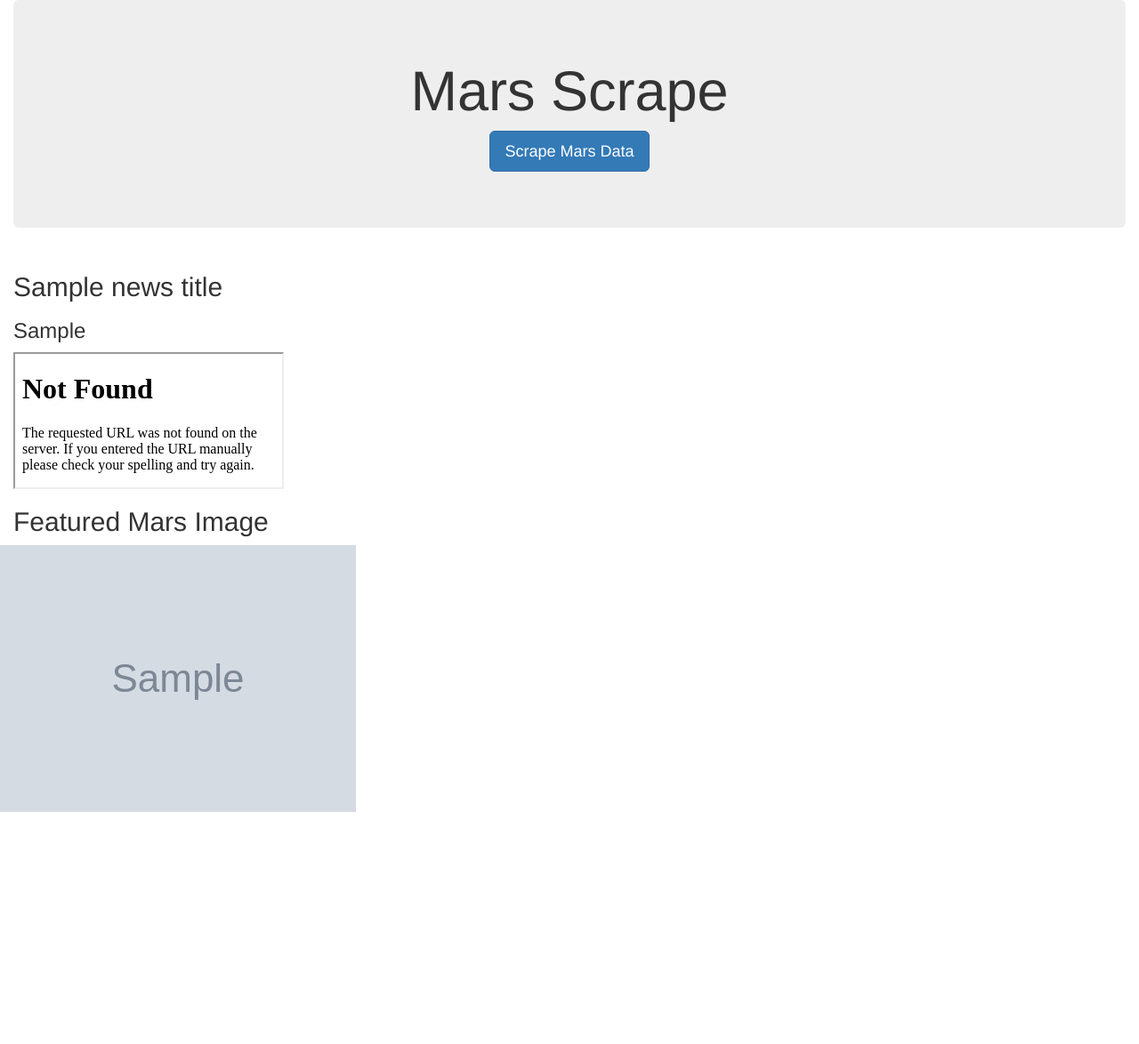
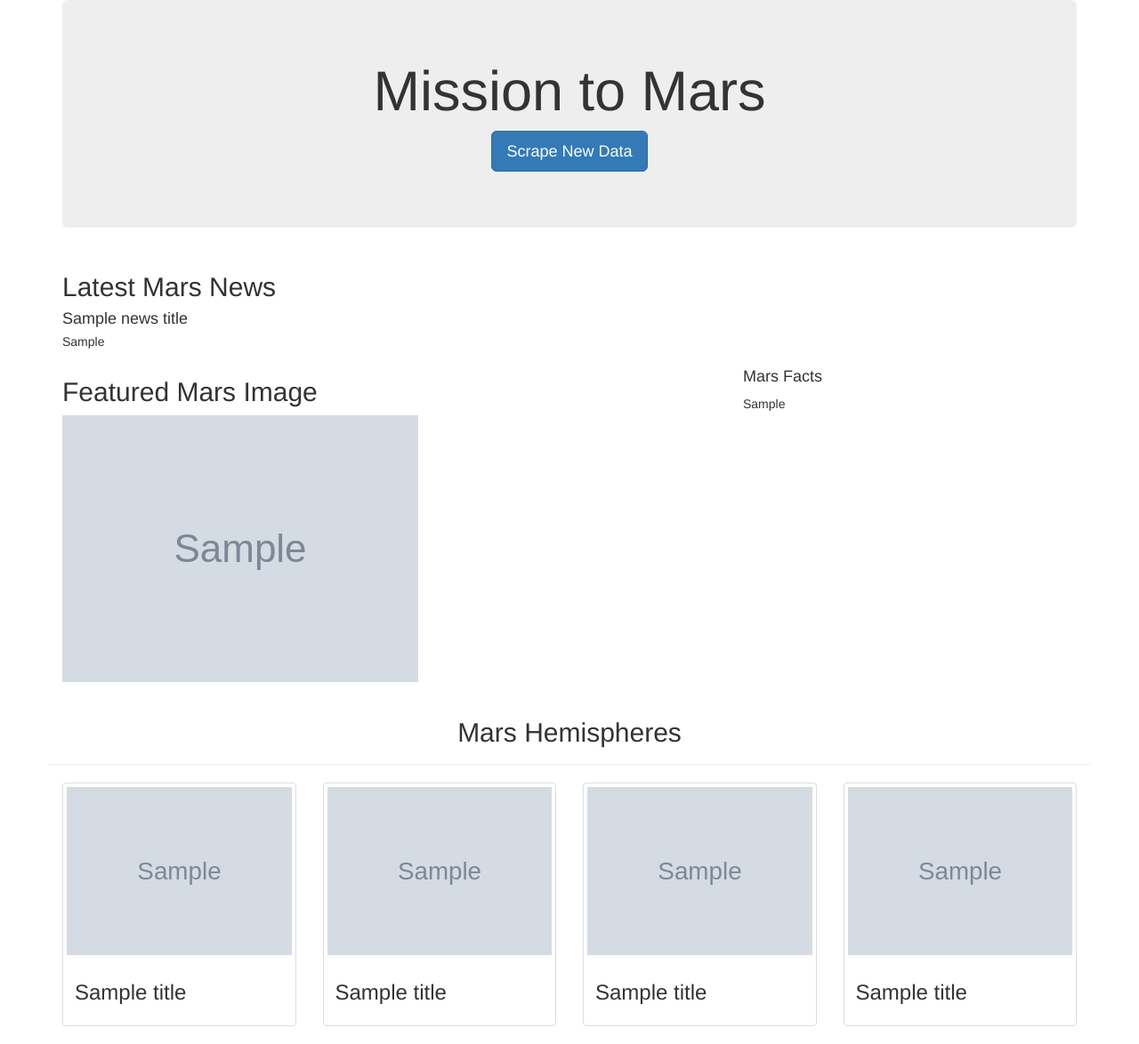
Before and after one commit to Travbz/web-scraping-challenge, a Flask app: page / in a window 1280 px wide. Shown: the whole page at 89% size. Before the commit the page ends 913 px from the top, so only its background shows below. Run offline with Flask 2, Linux system fonts and the light colour scheme; grey boxes marked "Sample" are stand-in pictures; a database or web service that is not in the repository returns one stand-in record (values such as "Sample title"); parts of the project's set-up code (start-up, migrations or seed data) failed here and were passed over; some libraries are stand-ins or nearby versions.

Commit message:
finalize

```diff
--- a/mars_mission/app.py
+++ b/mars_mission/app.py
@@ -3,6 +3,7 @@ from flask_pymongo import PyMongo
 import scrape_mars
 
 app = Flask(__name__)
+
 mongo = PyMongo(app, uri="mongodb://localhost:27017/mars_db")
 @app.route("/")
 def index():
@@ -14,5 +15,6 @@ def scraper():
     mars_data = scrape_mars.scrape()
     mongo.db.articles.update({}, mars_data, upsert=True)
     return redirect("/")
+
 if __name__ == "__main__":
     app.run(debug=True)
--- a/mars_mission/templates/index.html
+++ b/mars_mission/templates/index.html
@@ -1,35 +1,74 @@
 <html lang="en">
   <head>
-  <meta charset="UTF-8">
-  <meta name="viewport" content="width=device-width, initial-scale=1.0">
-  <meta http-equiv="X-UA-Compatible" content="ie=edge">
-  <title>Mars Data</title>
-  <link rel="stylesheet" href="https://maxcdn.bootstrapcdn.com/bootstrap/3.3.7/css/bootstrap.min.css">
+    <meta charset="UTF-8" />
+    <meta name="viewport" content="width=device-width, initial-scale=1.0" />
+    <meta http-equiv="X-UA-Compatible" content="ie=edge" />
+    <title>Mission to Mars</title>
+    <link
+      rel="stylesheet"
+      href="https://maxcdn.bootstrapcdn.com/bootstrap/3.3.7/css/bootstrap.min.css"
+    />
   </head>
   <body>
-  <div class="container-fluid">
+    <div class="container">
+      <!-- Add Jumbotron to Header -->
       <div class="jumbotron text-center">
-      <h1>Mars Scrape</h1>
-      <p><a class="btn btn-primary btn-lg" href="/scrape" role="button">Scrape Mars Data</a></p>
+        <h1>Mission to Mars</h1>
+        <!-- Add a button to activate scraping script -->
+        <p><a class="btn btn-primary btn-lg" href="/scrape" role="button">Scrape New Data</a></p>
+      </div>
+
+      <!-- Add section for Mars News -->
+      <div class="row" id="mars-news">
+        <div class="col-md-12">
+          <div class="media">
+            <div class="media-body">
+              <h2>Latest Mars News</h2>
+              <h4 class="media-heading">{{ articles.news_title[0]}}</h4>
+              <p>{{ articles.news_article[0]}}</p>
             </div>
           </div>
-  <div class ='container-fluid'>
-    <div class="row">
-      <div class="col-md-12">
-        <h2>{{articles.news_title[0]}}</h2>
-        <h3>{{articles.news_article[0]}}</h3>
-      </div>
-      <div class="col-md-12">
-        <iframe src='mars_fact_table.html' title="Mars Facts"></iframe>
         </div>
       </div>
-    <div class="row">
-      <div class="col-md-12">
+
+      <!-- Section for Featured Image and Facts table -->
+      <div class="row" id="mars-featured-image">
+        <div class="col-md-8">
           <h2>Featured Mars Image</h2>
+
+          <!-- if images is False/None/non-existent, then default to error message -->
+          <img
+            src="{{articles.featured_image_url[0] | default('static/images/error.png', true) }}"
+            class="img-responsive"
+            alt="Responsive image"
+          />
+        </div>
+
+        <div class="col-md-4">
+          <!-- Mars Facts -->
+          <div class="row" id="mars-facts">
+            <h4>Mars Facts</h4>
+            {{ articles.mars_facts | safe }}
           </div>
         </div>
-    <div class="row">
-      <img src= '{{articles.featured_image_url}}' alt='Mars Featured image'>
+      </div>
+
+      <!-- Section for Mars Hemispheres -->
+      <div class="row" id="mars-hemispheres">
+        <div class="page-header">
+          <h2 class="text-center">Mars Hemispheres</h2>
+        </div>
+
+        {% for i in range(4)  %}
+        <div class="col-md-3">
+          <div class="thumbnail">
+            <img src="{{articles.title[0].image_url[i] | default('static/images/error.png', true)}}" alt="...">
+            <div class="caption">
+              <h3>{{articles.title[0].title[i]}}</h3>
+            </div>
+          </div>
+        </div>
+        {% endfor %}
       </div>
     </div>
   </body>
```
Also changed, not shown: mars_mission/scrape_mars.py (+13 -12 lines). Lines whose indentation alone changed are shown as unchanged.
